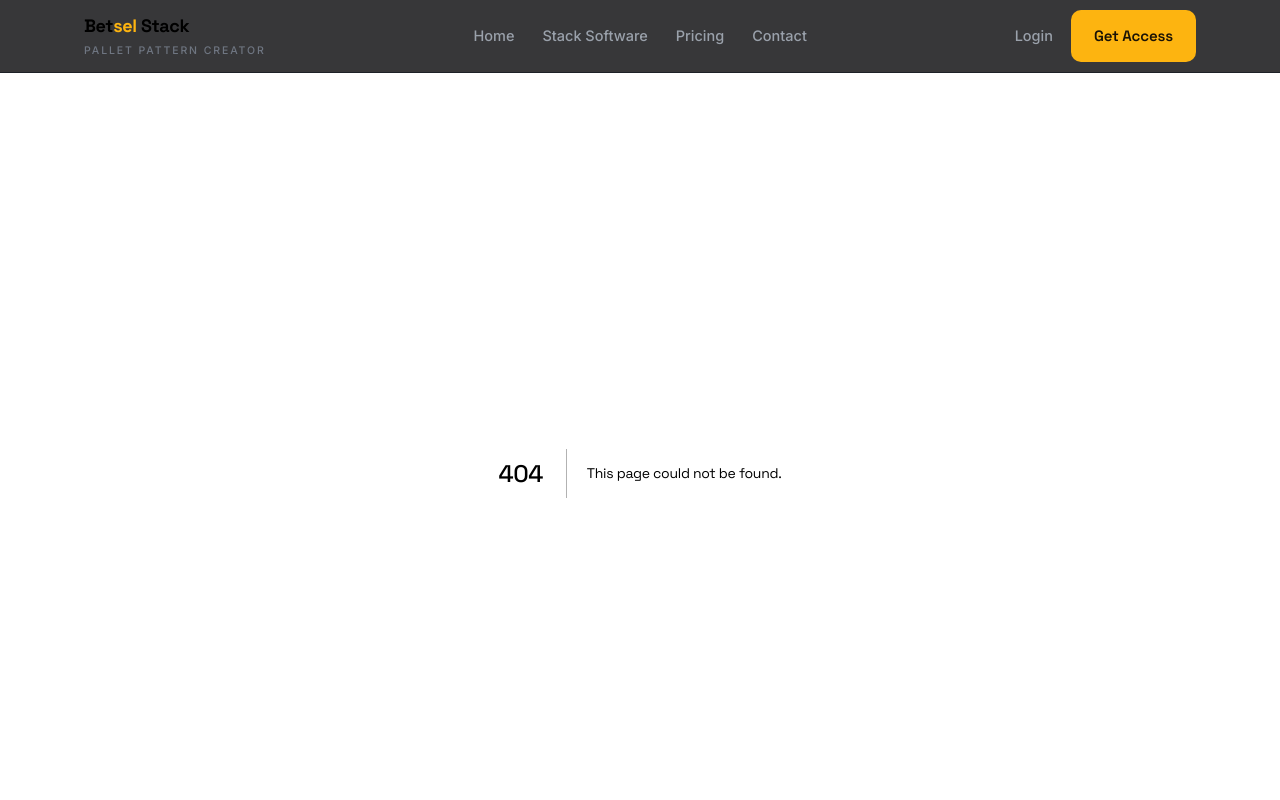
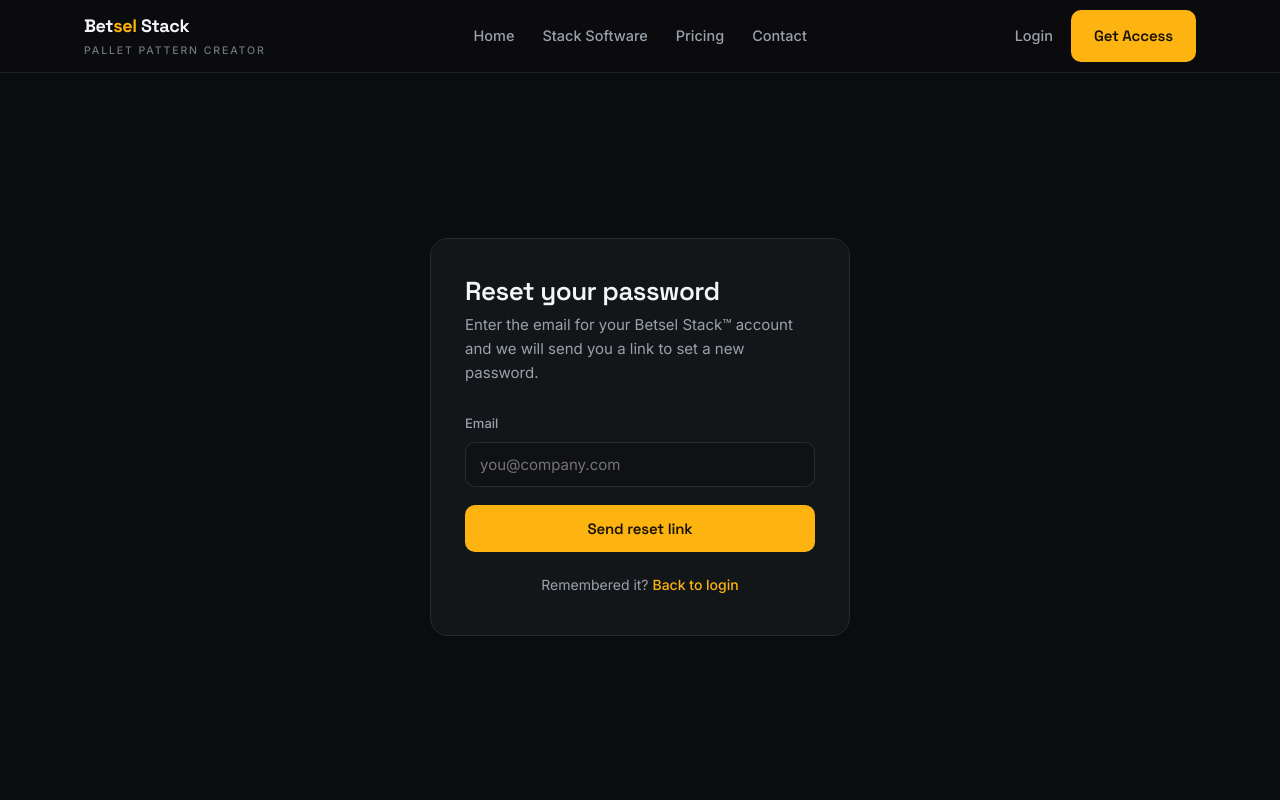
Before and after one commit to KnappBuiltMachines/betselstack-site, a Next.js app: page /forgot-password in a window 1280 px wide. Before the commit this address had no page. Shown: the top 800 px of the page. Built offline with nearby package versions, Linux system fonts and the light colour scheme.

Commit message:
Implement forgot password page with email reset

```diff
--- /dev/null
+++ b/app/forgot-password/page.js
@@ -0,0 +1,66 @@
+"use client";
+
+import Link from "next/link";
+import { useState } from "react";
+import { createClient } from "@/lib/supabase/client";
+
+export default function ForgotPasswordPage() {
+  const [email, setEmail] = useState("");
+  const [err, setErr] = useState(null);
+  const [done, setDone] = useState(false);
+  const [loading, setLoading] = useState(false);
+
+  const handleReset = async (e) => {
+    e.preventDefault();
+    setLoading(true);
+    setErr(null);
+    const supabase = createClient();
+    const siteUrl = process.env.NEXT_PUBLIC_SITE_URL || window.location.origin;
+    const { error } = await supabase.auth.resetPasswordForEmail(email, {
+      redirectTo: `${siteUrl}/auth/callback?next=/reset-password`,
+    });
+    if (error) {
+      setErr(error.message);
+      setLoading(false);
+      return;
+    }
+    setDone(true);
+    setLoading(false);
+  };
+
+  return (
+    <section className="auth-wrap">
+      <div className="auth-card">
+        <h1>Reset your password</h1>
+
+        {done ? (
+          <p className="auth-note" style={{ borderStyle: "solid" }}>
+            If an account exists for that email, we have sent a link to set a new
+            password. Check your inbox (and your spam folder).
+          </p>
+        ) : (
+          <>
+            <p className="sub">
+              Enter the email for your Betsel Stack&trade; account and we will
+              send you a link to set a new password.
+            </p>
+            <form onSubmit={handleReset}>
+              <div className="field">
+                <label htmlFor="email">Email</label>
+                <input id="email" type="email" className="input" value={email} onChange={(e) => setEmail(e.target.value)} placeholder="you@company.com" required />
+              </div>
+              {err && <p style={{ color: "#ff6b6b", fontSize: 14, marginBottom: 12 }}>{err}</p>}
+              <button className="btn btn--primary btn--block" type="submit" disabled={loading}>
+                {loading ? "Sending..." : "Send reset link"}
+              </button>
+            </form>
+          </>
+        )}
+
+        <p className="auth-foot">
+          Remembered it? <Link href="/login">Back to login</Link>
+        </p>
+      </div>
+    </section>
+  );
+}
```
